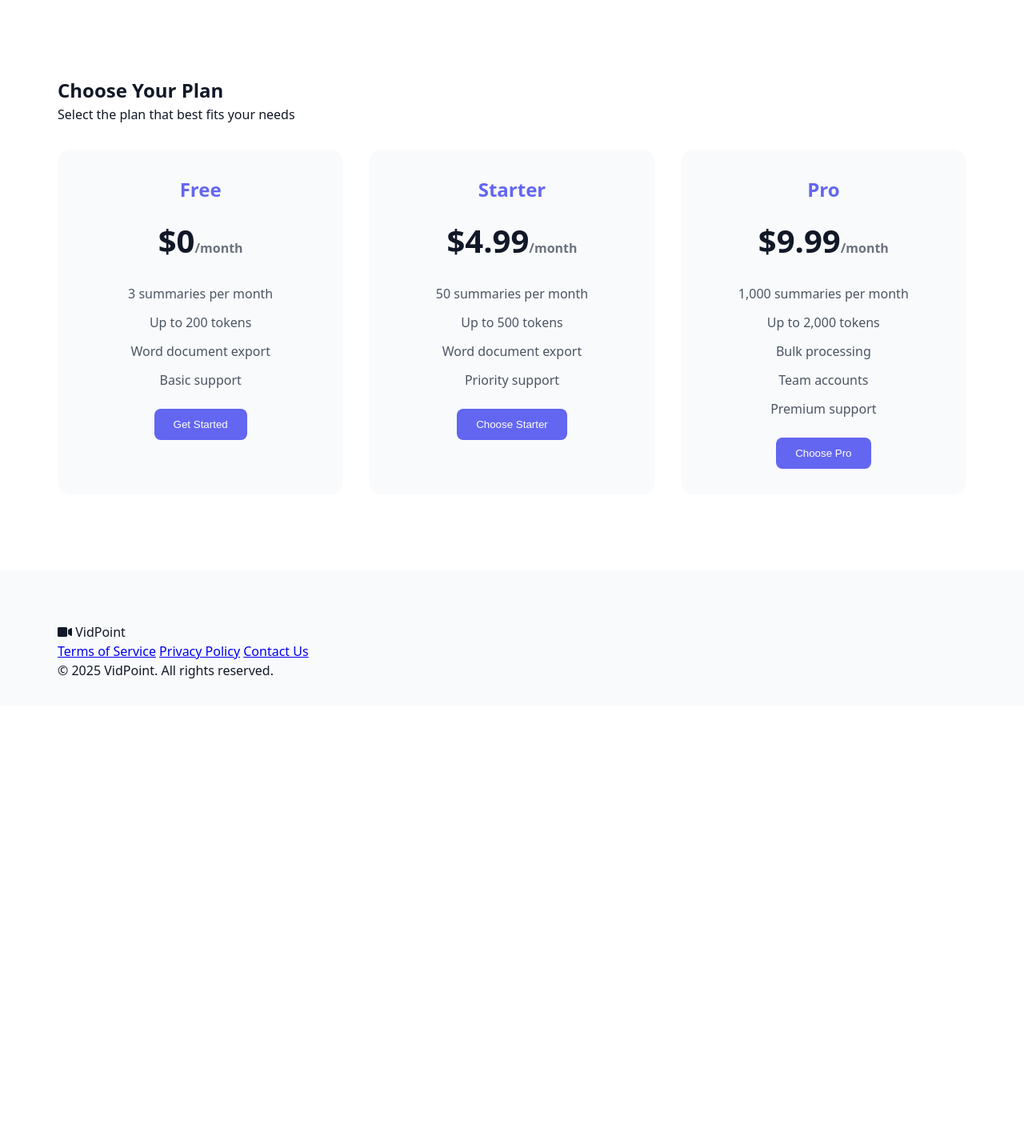
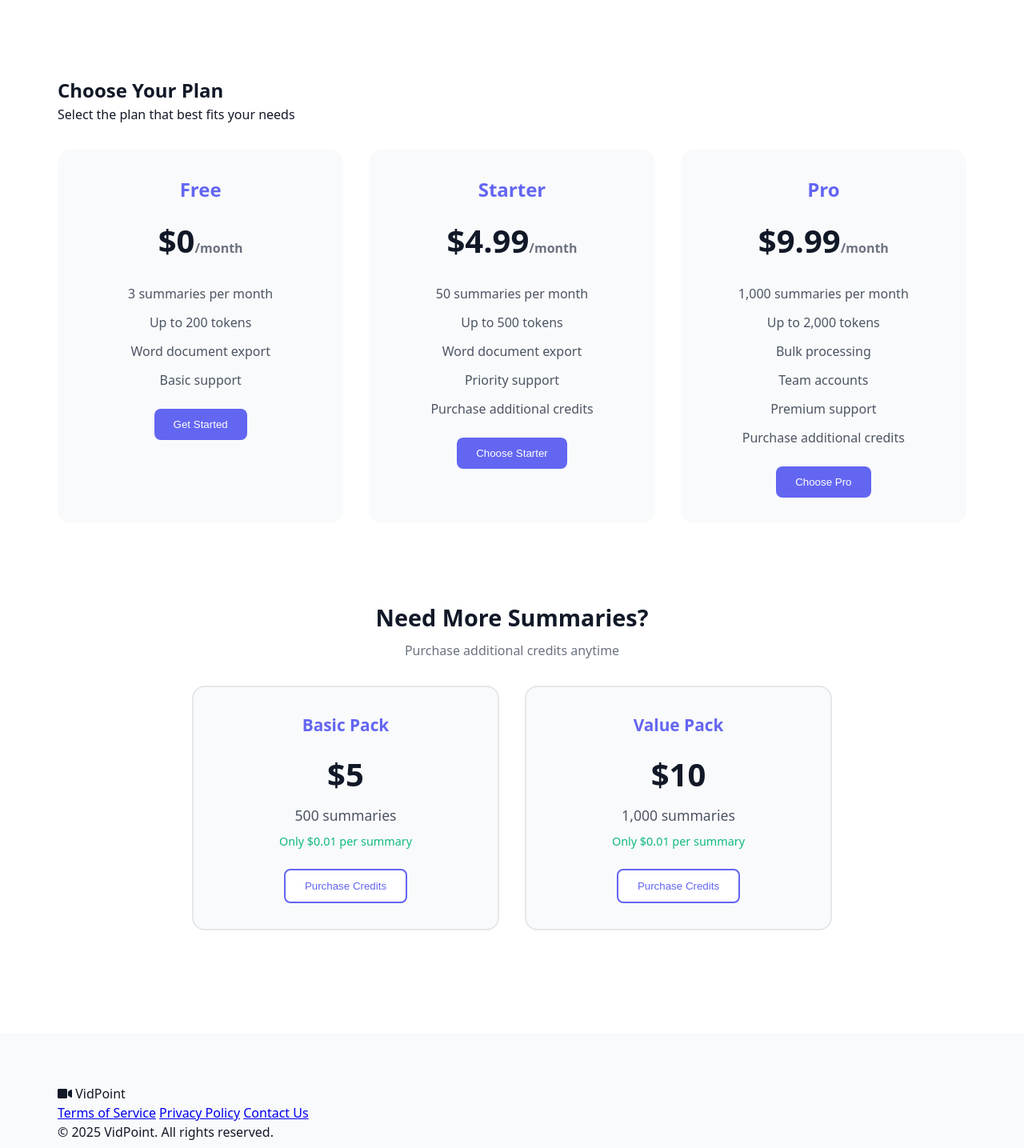
Before and after one commit to techanyday/vidpoint, a Flask app: template templates/index.html in a window 1280 px wide. Shown: the part 464-1899 px from the top of the page at 80% size. Before the commit the page ends 1312 px from the top, so only its background shows below. Run offline with Flask 2, Linux system fonts and the light colour scheme; the template is opened without the code that fills it, so the values that code supplies are empty.

Commit message:
Add additional credits purchase options to pricing

```diff
--- a/static/css/style.css
+++ b/static/css/style.css
@@ -349,3 +349,90 @@ body {
     border-color: var(--primary-color);
     box-shadow: 0 0 0 2px rgba(99, 102, 241, 0.1);
 }
+
+/* Additional Credits Section */
+.additional-credits {
+    margin-top: 4rem;
+    text-align: center;
+    padding: 2rem 0;
+}
+
+.additional-credits h3 {
+    font-size: 1.8rem;
+    color: var(--text-color);
+    margin-bottom: 0.5rem;
+}
+
+.additional-credits > p {
+    color: var(--gray-500);
+    margin-bottom: 2rem;
+}
+
+.credits-grid {
+    display: grid;
+    grid-template-columns: repeat(auto-fit, minmax(250px, 1fr));
+    gap: 2rem;
+    max-width: 800px;
+    margin: 0 auto;
+}
+
+.credit-card {
+    background-color: var(--background-color);
+    border-radius: 1rem;
+    padding: 2rem;
+    text-align: center;
+    transition: transform 0.2s;
+    border: 2px solid var(--gray-200);
+}
+
+.credit-card:hover {
+    transform: translateY(-5px);
+    border-color: var(--primary-color);
+}
+
+.credit-card h4 {
+    color: var(--primary-color);
+    font-size: 1.3rem;
+    margin-bottom: 1rem;
+}
+
+.credit-card .price {
+    font-size: 2.5rem;
+    font-weight: 700;
+    color: var(--text-color);
+    margin-bottom: 0.5rem;
+}
+
+.credit-card .credit-amount {
+    font-size: 1.1rem;
+    color: var(--gray-600);
+    margin-bottom: 0.5rem;
+}
+
+.credit-card .price-per-unit {
+    font-size: 0.9rem;
+    color: var(--success-color);
+    margin-bottom: 1.5rem;
+}
+
+.btn-secondary {
+    background-color: white;
+    color: var(--primary-color);
+    border: 2px solid var(--primary-color);
+}
+
+.btn-secondary:hover {
+    background-color: var(--primary-color);
+    color: white;
+}
+
+@media (max-width: 768px) {
+    .credits-grid {
+        grid-template-columns: 1fr;
+        padding: 0 1rem;
+    }
+
+    .additional-credits {
+        margin-top: 2rem;
+    }
+}
--- a/templates/index.html
+++ b/templates/index.html
@@ -98,6 +98,7 @@
                             <li>Up to 500 tokens</li>
                             <li>Word document export</li>
                             <li>Priority support</li>
+                            <li>Purchase additional credits</li>
                         </ul>
                         <button class="btn btn-primary">Choose Starter</button>
                     </div>
@@ -112,8 +113,33 @@
                             <li>Bulk processing</li>
                             <li>Team accounts</li>
                             <li>Premium support</li>
+                            <li>Purchase additional credits</li>
                         </ul>
                         <button class="btn btn-primary">Choose Pro</button>
+                    </div>
+                </div>
+
+                <!-- Additional Credits Section -->
+                <div class="additional-credits">
+                    <h3>Need More Summaries?</h3>
+                    <p>Purchase additional credits anytime</p>
+
+                    <div class="credits-grid">
+                        <div class="credit-card">
+                            <h4>Basic Pack</h4>
+                            <div class="price">$5</div>
+                            <p class="credit-amount">500 summaries</p>
+                            <p class="price-per-unit">Only $0.01 per summary</p>
+                            <button class="btn btn-secondary">Purchase Credits</button>
+                        </div>
+
+                        <div class="credit-card">
+                            <h4>Value Pack</h4>
+                            <div class="price">$10</div>
+                            <p class="credit-amount">1,000 summaries</p>
+                            <p class="price-per-unit">Only $0.01 per summary</p>
+                            <button class="btn btn-secondary">Purchase Credits</button>
+                        </div>
                     </div>
                 </div>
             </div>
```
